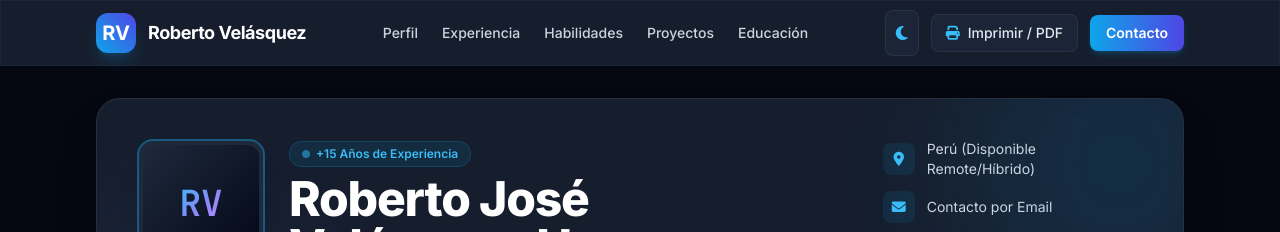
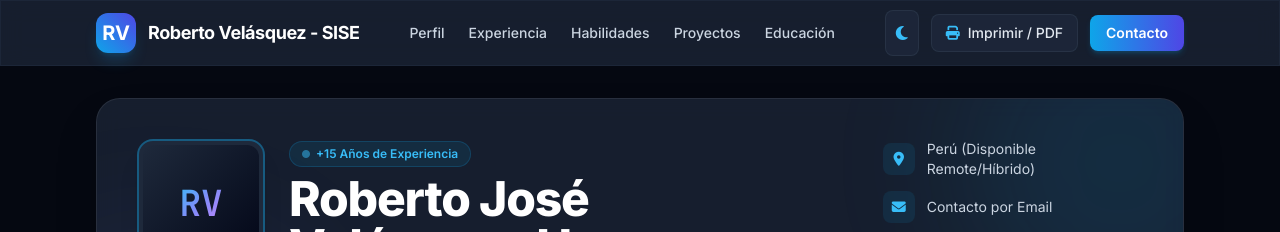
Before and after one commit to robertojvh/almacenamientowebrjvh, a plain HTML site: page index.html in a window 1280 px wide. Shown: the top 232 px of the page. Drawn offline with nearby package versions, Linux system fonts and the light colour scheme.

Commit message:
Update index.html

```diff
--- a/index.html
+++ b/index.html
@@ -104,7 +104,7 @@
                     <div class="w-10 h-10 rounded-xl bg-gradient-to-tr from-sky-500 to-indigo-600 flex items-center justify-center text-white font-bold text-xl shadow-lg shadow-sky-500/20">
                         RV
                     </div>
-                    <span class="font-bold text-lg tracking-tight text-white hidden sm:block">Roberto Velásquez</span>
+                    <span class="font-bold text-lg tracking-tight text-white hidden sm:block">Roberto Velásquez - SISE</span>
                 </div>
 
                 <!-- Desktop Navigation Links -->
```
